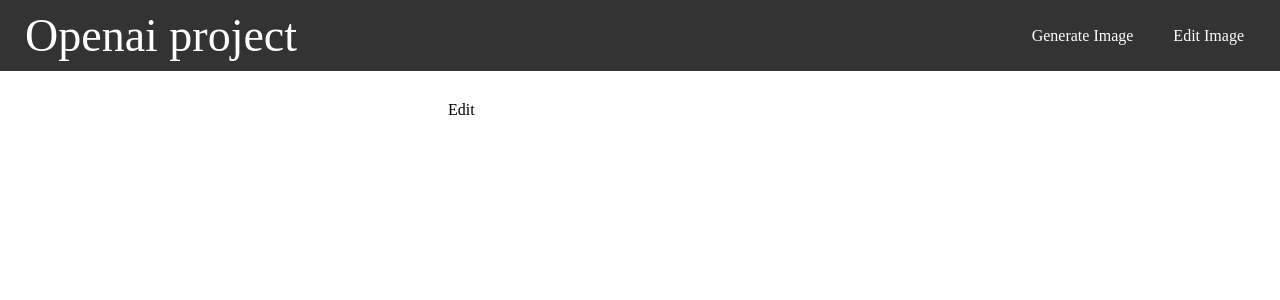
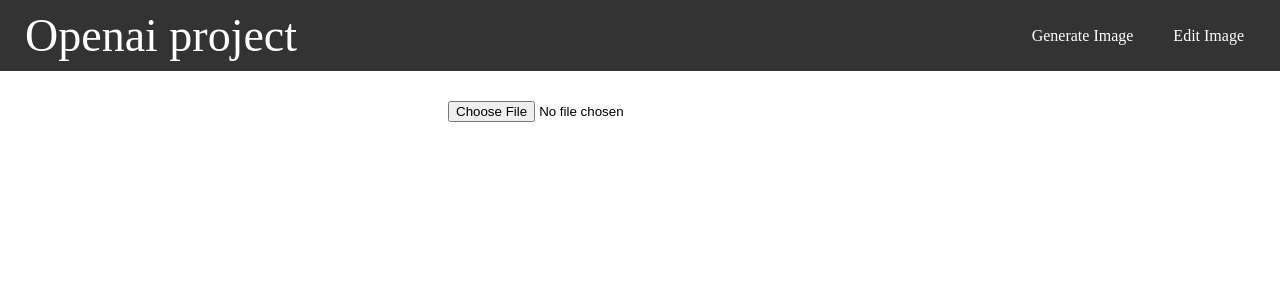
Before and after one commit to SamGiorgievski/Profile-Picture-Generator, a React (Create React App) app: page /edit in a window 1280 px wide. Shown: the top 300 px of the page. Built offline with nearby package versions, Linux system fonts and the light colour scheme; no server answers.

Commit message:
image upload

```diff
--- a/src/components/Edit.jsx
+++ b/src/components/Edit.jsx
@@ -1,10 +1,32 @@
-import React from 'react';
+import {useState} from 'react';
 import "./Edit.scss";
 
 export default function Edit() {
+
+  const [pic, setPic] = useState({
+    selectedFile: null,
+    imagePath: null
+  });
+
+  const fileSelectedHandler = (event) => {
+    const imagePath = URL.createObjectURL(event.target.files[0]);
+
+    setPic({
+      selectedFile: event.target.files[0],
+      imagePath: {imagePath}
+    })
+    console.log(event.target.files[0]);
+  }
+
+  // const fileUploadHandler = (event) => {
+  //   URL.createObjectURL(pic.selectedFile)
+  // }
+
   return (
     <div className="edit">
-      Edit
+      <input type="file" onChange={fileSelectedHandler}></input>
+      {/* <button onClick={fileUploadHandler}>Upload</button> */}
+      {pic.imagePath && <img src={pic.imagePath} alt="Upload" />}
     </div>
   )
 }
```
